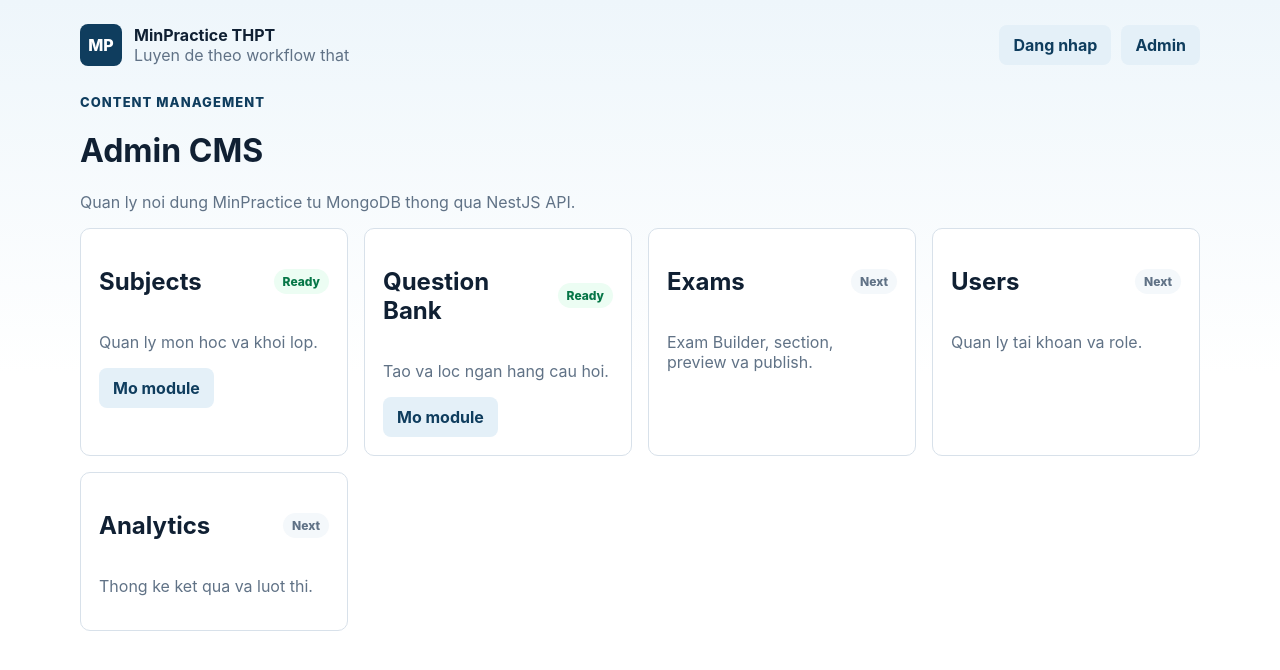
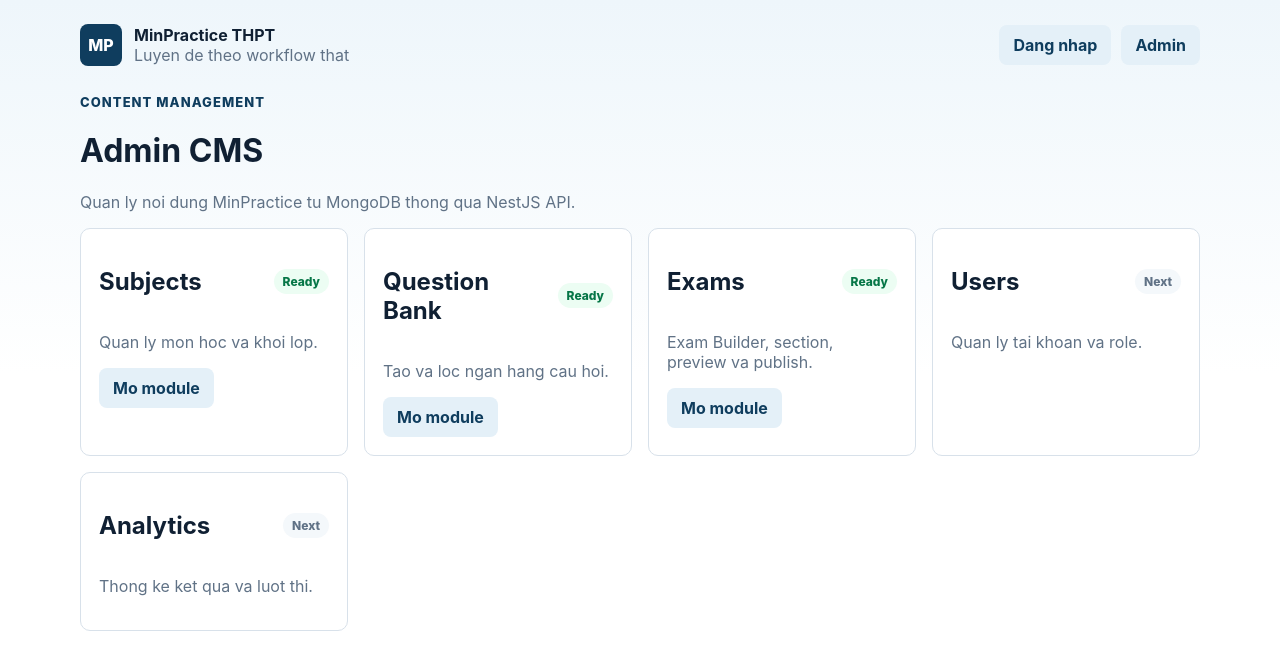
Before and after one commit to thaonam/minpractice-thpt, a Next.js app in the folder apps/web/: page /admin in a window 1280 px wide. Shown: the top 670 px of the page. Built offline with nearby package versions, Linux system fonts and the light colour scheme.

Commit message:
Enable exam builder in admin dashboard

```diff
--- a/apps/web/src/app/admin/page.tsx
+++ b/apps/web/src/app/admin/page.tsx
@@ -4,7 +4,7 @@ import { AppHeader } from '@/components/app-header';
 const modules = [
   { name: 'Subjects', description: 'Quan ly mon hoc va khoi lop.', href: '/admin/subjects', ready: true },
   { name: 'Question Bank', description: 'Tao va loc ngan hang cau hoi.', href: '/admin/questions', ready: true },
-  { name: 'Exams', description: 'Exam Builder, section, preview va publish.', href: '#', ready: false },
+  { name: 'Exams', description: 'Exam Builder, section, preview va publish.', href: '/admin/exams', ready: true },
   { name: 'Users', description: 'Quan ly tai khoan va role.', href: '#', ready: false },
   { name: 'Analytics', description: 'Thong ke ket qua va luot thi.', href: '#', ready: false },
 ];
```
